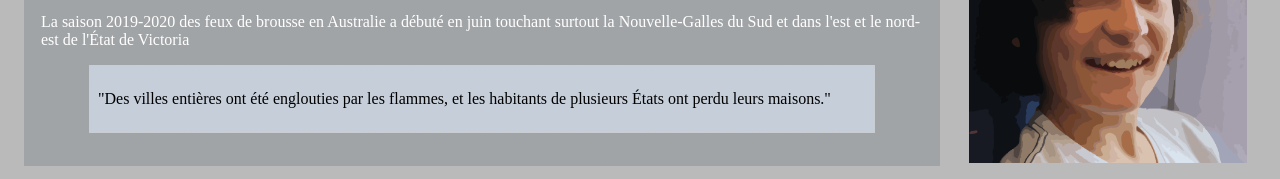
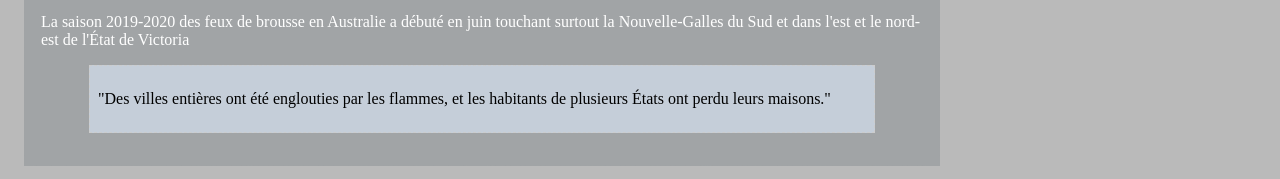
Before and after one commit to eliemada/eliemada.github.io, a plain HTML site: page index.html in a window 1280 px wide. Shown: the part 311-490 px from the top of the page. Drawn offline with nearby package versions, Linux system fonts and the light colour scheme.

Commit message:
Update index.html

```diff
--- a/index.html
+++ b/index.html
@@ -112,7 +112,7 @@
 
     <!-- sidebar -->
     <aside id="sidebar">
-      <img src="images/PP.png" style="max-width: 100%;max-height: 100%;" />
+      <!-- <img src="images/PP.png" style="max-width: 100%;max-height: 100%;" /> -->
     </aside>
 
     <footer>
```
